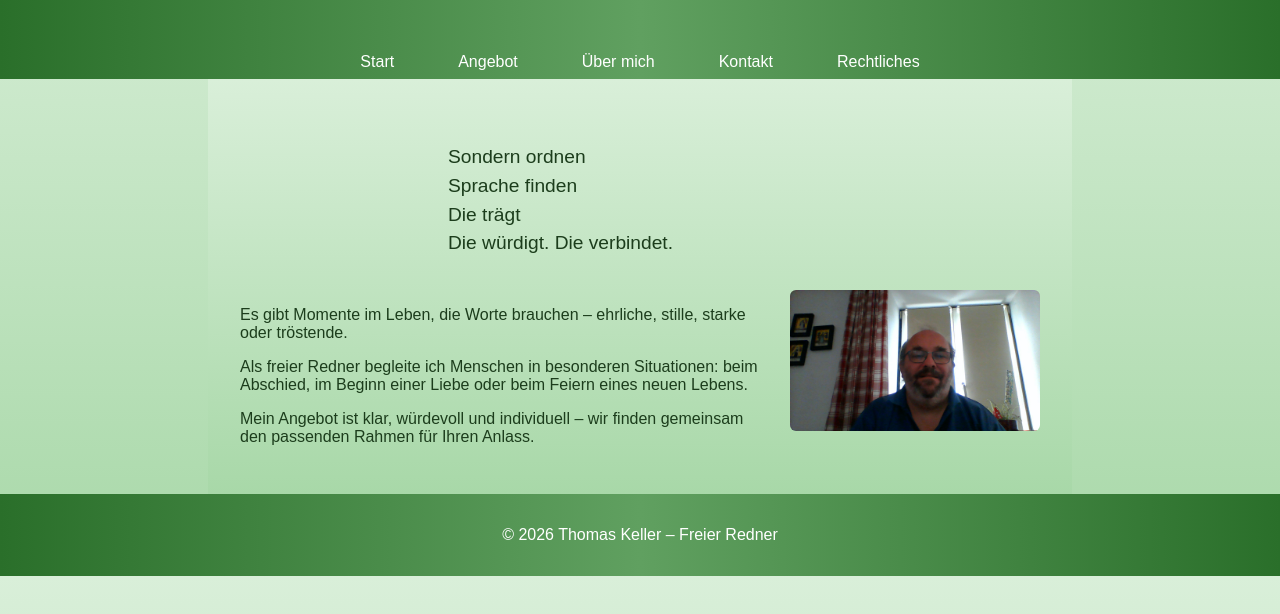
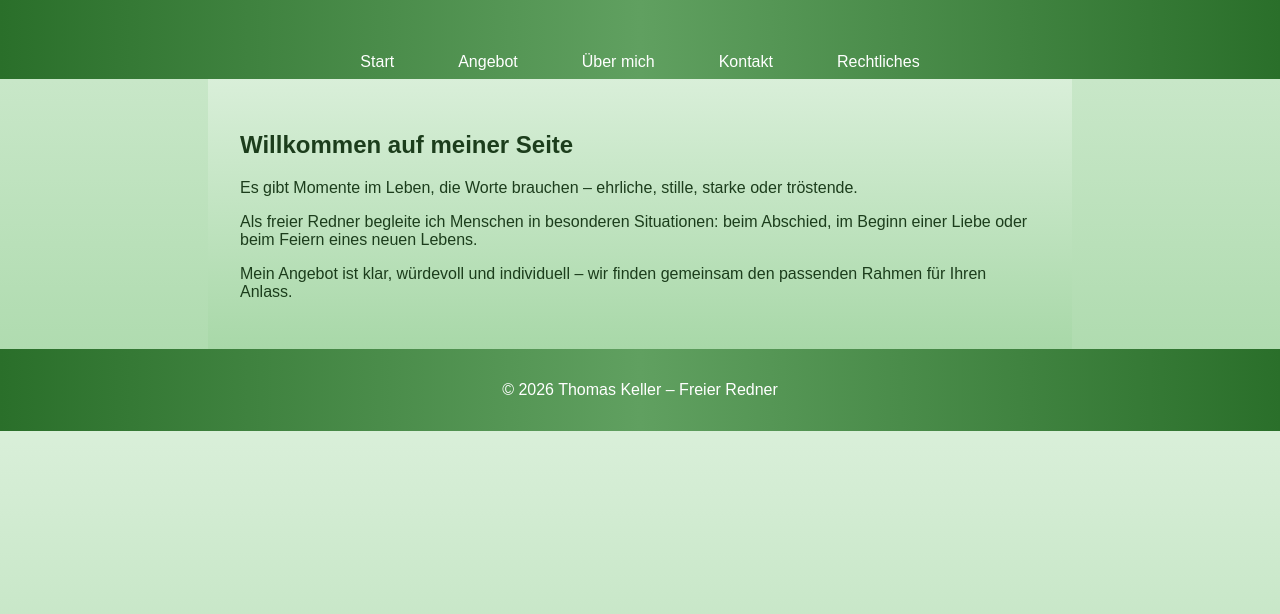
Before and after one commit to edmuina/gedanken-worte-lebenswege, a plain HTML site: page index.html in a window 1280 px wide. Shown: the part 106-720 px from the top of the page. Drawn offline with Linux system fonts and the light colour scheme.

Commit message:
Add files via upload

```diff
--- a/index.html
+++ b/index.html
@@ -10,36 +10,6 @@
       .menu-toggle {
         display: none !important;
       }
-    }
-    .intro {
-      display: flex;
-      flex-wrap: wrap;
-      align-items: flex-start;
-      gap: 2rem;
-    }
-    .intro-text {
-      flex: 1;
-      min-width: 250px;
-    }
-    .portrait {
-      flex-shrink: 0;
-      width: 250px;
-      max-width: 100%;
-      height: auto;
-      border-radius: 6px;
-    }
-    .kunst-satz {
-      text-align: center;
-      margin-top: 2rem;
-      margin-bottom: 2rem;
-      font-size: 1.2em;
-      line-height: 1.5;
-    }
-    .kunst-satz span {
-      display: block;
-      text-align: left;
-      margin: 0 auto;
-      max-width: 20em;
     }
   </style>
   <script>
@@ -79,21 +49,10 @@
   </nav>
 
   <div class="content">
-    <div class="kunst-satz">
-      <span>Sondern ordnen</span>
-      <span>Sprache finden</span>
-      <span>Die trägt</span>
-      <span>Die würdigt. Die verbindet.</span>
-    </div>
-
-    <div class="intro">
-      <div class="intro-text">
-        <p>Es gibt Momente im Leben, die Worte brauchen – ehrliche, stille, starke oder tröstende.</p>
-        <p>Als freier Redner begleite ich Menschen in besonderen Situationen: beim Abschied, im Beginn einer Liebe oder beim Feiern eines neuen Lebens.</p>
-        <p>Mein Angebot ist klar, würdevoll und individuell – wir finden gemeinsam den passenden Rahmen für Ihren Anlass.</p>
-      </div>
-      <img src="img/Kellertom1.jpg" alt="Portrait von Thomas Keller" class="portrait" />
-    </div>
+    <h2>Willkommen auf meiner Seite</h2>
+    <p>Es gibt Momente im Leben, die Worte brauchen – ehrliche, stille, starke oder tröstende.</p>
+    <p>Als freier Redner begleite ich Menschen in besonderen Situationen: beim Abschied, im Beginn einer Liebe oder beim Feiern eines neuen Lebens.</p>
+    <p>Mein Angebot ist klar, würdevoll und individuell – wir finden gemeinsam den passenden Rahmen für Ihren Anlass.</p>
   </div>
 
   <footer>
```
